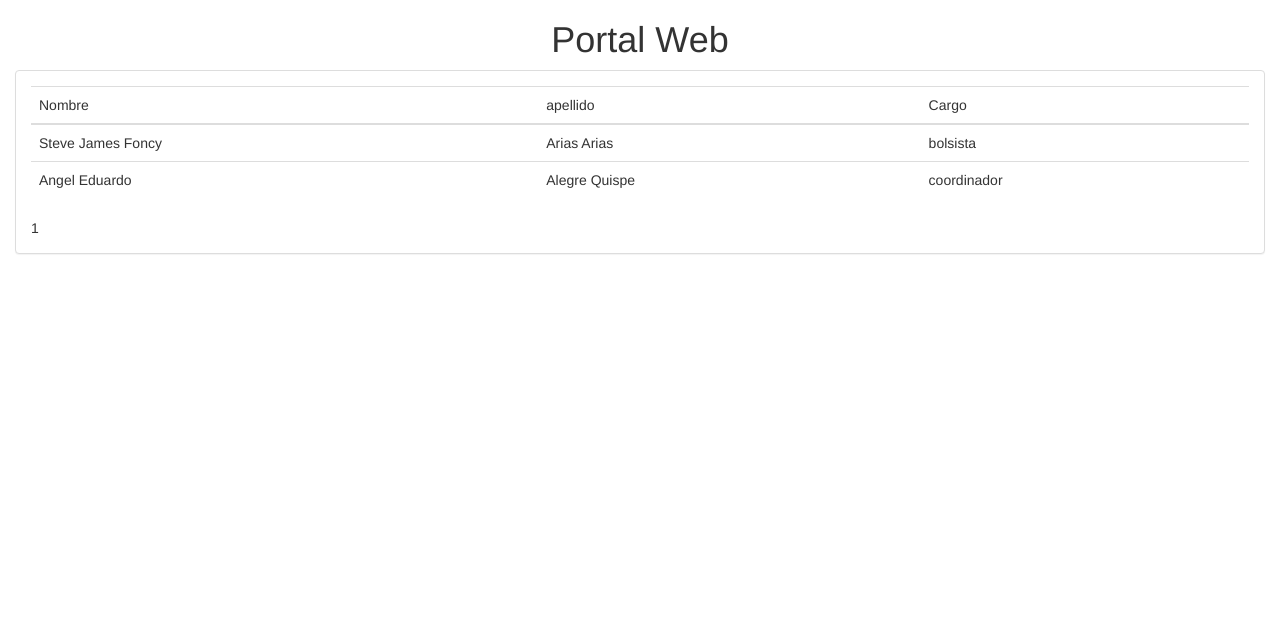
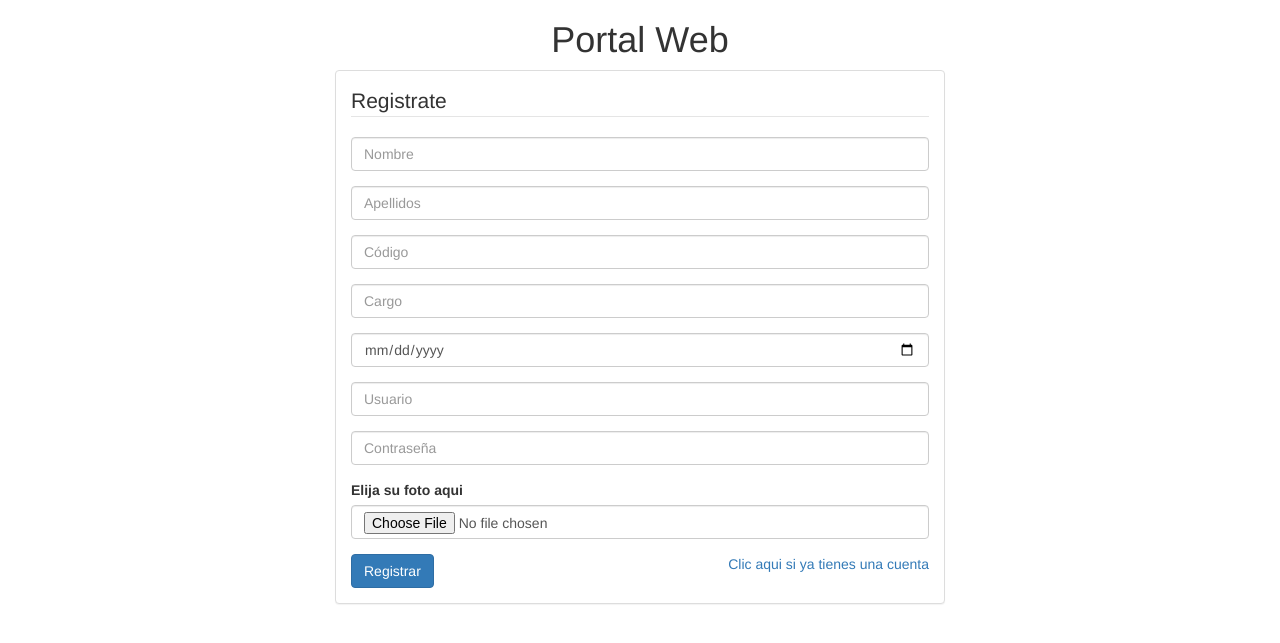
Before and after one commit to DevFoncy/Portal, a PHP site: page /registrarse_POO.php in a window 1280 px wide. Shown: the top 643 px of the page. Run offline with PHP 8.4, Linux system fonts and the light colour scheme; data comes from the database, SQL or seed files in the repository.

Commit message:
validando foto de perfil

```diff
--- a/inc/cabecera.inc
+++ b/inc/cabecera.inc
@@ -1,3 +1,5 @@
+<?php require 'lib/validar_datos.php'; ?>
+
 <!DOCTYPE html>
 <html lang="es">
 	<head>
--- a/index.php
+++ b/index.php
@@ -20,7 +20,7 @@
 						 		 			<input type="password" class="form-control" id="" placeholder="Su contraseña es" required>
 						 		 		</div>
 						 		 		<button type="submit" class="btn btn-primary">Ingresar</button>
-						 		 		<a class="pull-right" href="registrarse.php">Registrarse</a>
+						 		 		<a class="pull-right" href="registrarse_POO.php">Registrarse</a>
 						 		 	</form>
 						  		</div>
 						</div>
--- /dev/null
+++ b/lib/validar_datos.php
@@ -0,0 +1,39 @@
+<?php
+
+	function validar_datos($nombre){
+		global $dirsubida;
+		global $rutaSubida;
+
+		$dirsubida= "fotos/$nombre/";
+
+                                         //para crear la carpeta foto/nombre
+                                         if(!file_exists($dirsubida)){
+                                         	mkdir($dirsubida,0777);
+                                         }
+
+						 		 		$foto = $_FILES['foto']; // array con toda la info
+
+						 		 		$nombrefoto= $foto['name'];
+						 		 		$nombreTmp = $foto['tmp_name'];
+						 		 		$rutaSubida = "{$dirsubida}profile.jpg";
+						 		 		//para obtener la extension de la imagen
+						 		 		$extArchivo= preg_replace('/image\//','', $foto['type']);
+						 		 		if($extArchivo == 'jpeg'|| $extArchivo == 'png'){
+						 		 			//si la imagen es movido a la ruta de subida
+						 		 			if(move_uploaded_file($nombreTmp, $rutaSubida)){
+						 		 				return true;
+
+						 		 			}
+						 		 			else{
+						 		 				return false;
+						 		 			}
+
+						 		 		}
+						 		 		else{
+						 		 			trigger_error("no es un archivo de imagen valido",E_USER_WARNING);
+						 		 		}
+
+		}
+
+
+?>
--- a/registrarse_POO.php
+++ b/registrarse_POO.php
@@ -7,13 +7,28 @@
 				    	 </div>
 				    </div>
 				    <div class="row">
-						<div class="col-md-12">
+						<div class="col-md-6 col-md-offset-3">
 							<div class="panel panel-default">
 						 		 <div class="panel-body">
 
 						 		 <?php
+						 		 	if($_POST){
+						 		 		//Convirtiendo el array en variables
+						 		 		extract($_POST, EXTR_OVERWRITE);
+						 		 		//para crear la carpeta fotos si no existe
+                                         if(!file_exists("fotos")){
+                                         	mkdir("fotos",0777);//0777 es un tipo de permiso
+                                         }
+                                         //convertir a minuscula
+                                         $nombre= strtolower($nombre);
+                                         if( validar_datos($nombre)){
+                                         echo "<img class='img-responsive' src='$rutaSubida'>";
+                                         }
 
-						 		 require 'lib/conexion.php';
+						 		 		//var_dump($foto);
+						 		 	}
+
+						 	/*	 require 'lib/conexion.php';
 						 		 require 'lib/Database.php';
 						 		 $conex= new Database(DB_HOST,DB_USER,DB_PASS,DB_NAME);
 
@@ -41,10 +56,13 @@
 						 		 }
 
 
-						 		 echo "</tbody>
+						 		  echo "</tbody>
 						 		      </table>";
 
-						 		  echo  $conex->validar_datos('usuario','usuario','Foncy');
+						 		  echo  $conex->validar_datos('usuario','usuario','Foncy');*/
+
+
+						 		   // esto para realizar una consulta en especifico  sobre una columna de una tabla
 
 						 		 //var_dump($array);
 						 		 /*echo "<table class='table table-cell'
@@ -78,7 +96,7 @@
 						 		 ?>
 
 
-						 		 	<!-- <form action="" enctype="multipart/form-data" method="POST" role="form">
+						 		 	<form action="" enctype="multipart/form-data" method="POST" role="form">
 						 		     <legend>Registrate</legend>
 
 						 		    	<div class="form-group">
@@ -106,7 +124,7 @@
 						 		 		</div>
 
 										<div class="form-group">
-										<input  contra type="password" class="form-control" id="" placeholder="Contraseña">
+										<input  contra type="password" class="form-control" id="" placeholder="Contraseña" required>
 						 		 		</div>
 
 
@@ -117,8 +135,8 @@
 
 
 						 		 		<button type="submit" class="btn btn-primary">Registrar</button>
-						 		 		<a class="pull-right" href="index.phep">Clic aqui si ya tienes una cuenta</a>
-						 		 	</form> -->
+						 		 		<a class="pull-right" href="index.php">Clic aqui si ya tienes una cuenta</a>
+						 		 	</form>
 
 						  		</div>
 						</div>
```
Also changed, not shown: 1 other file.
